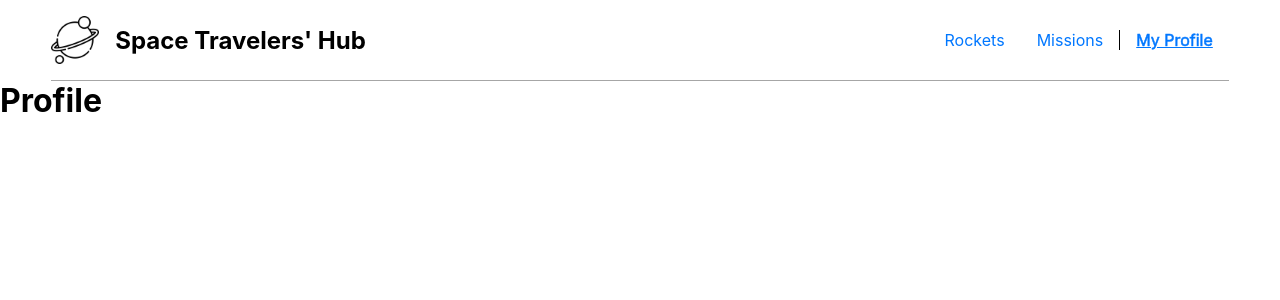
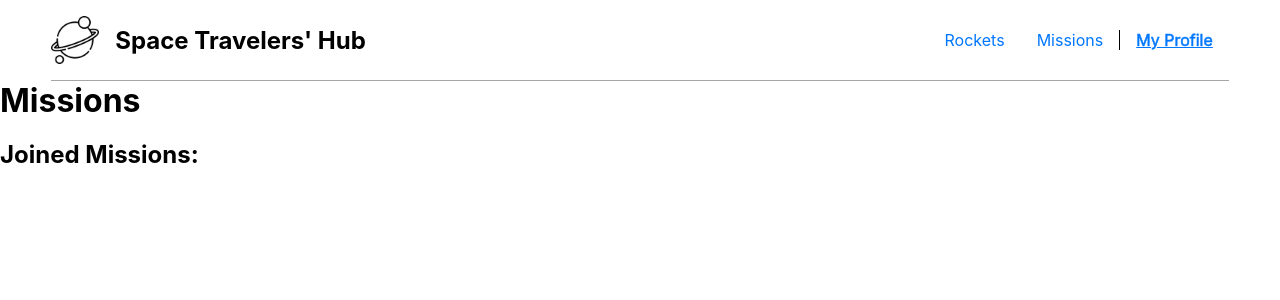
Before and after one commit to VelzckC0D3/Space-Travelers-Hub, a React (Create React App) app: page /profile in a window 1280 px wide. Shown: the top 300 px of the page. Built offline with nearby package versions, Linux system fonts and the light colour scheme.

Commit message:
Add reserve Missions to Profile

```diff
--- a/src/Components/routes/Profile.jsx
+++ b/src/Components/routes/Profile.jsx
@@ -1,10 +1,23 @@
 import React from 'react';
+import { useSelector } from 'react-redux';
 import '../../style/Profile.css';
 
-const Profile = () => (
-  <div>
-    <h1 className="profileH1">Profile</h1>
-  </div>
-);
+const Profile = () => {
+  const joinedMissions = useSelector(
+    (state) => state.Missions.missions.filter((mission) => mission.reserved),
+  );
+
+  return (
+    <div>
+      <h1 className="missionsH1">Missions</h1>
+      <h2>Joined Missions:</h2>
+      <ul>
+        {joinedMissions.map((mission) => (
+          <li key={mission.id}>{mission.name}</li>
+        ))}
+      </ul>
+    </div>
+  );
+};
 
 export default Profile;
--- a/src/style/Profile.css
+++ b/src/style/Profile.css
@@ -1,4 +1,4 @@
-.profileH1 {
+.missionsH1 {
   margin: 0;
   padding: 0;
 }
```
